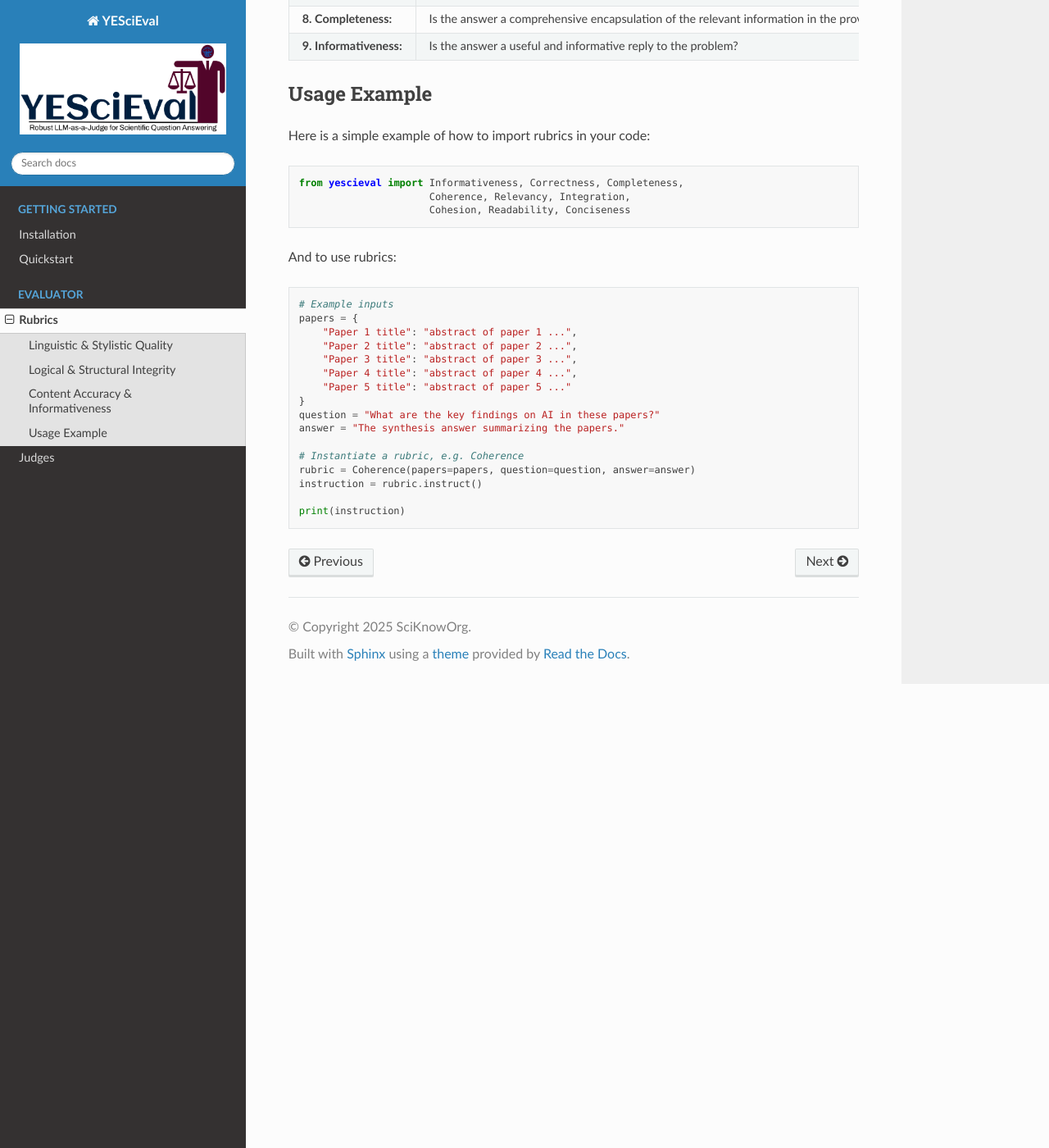
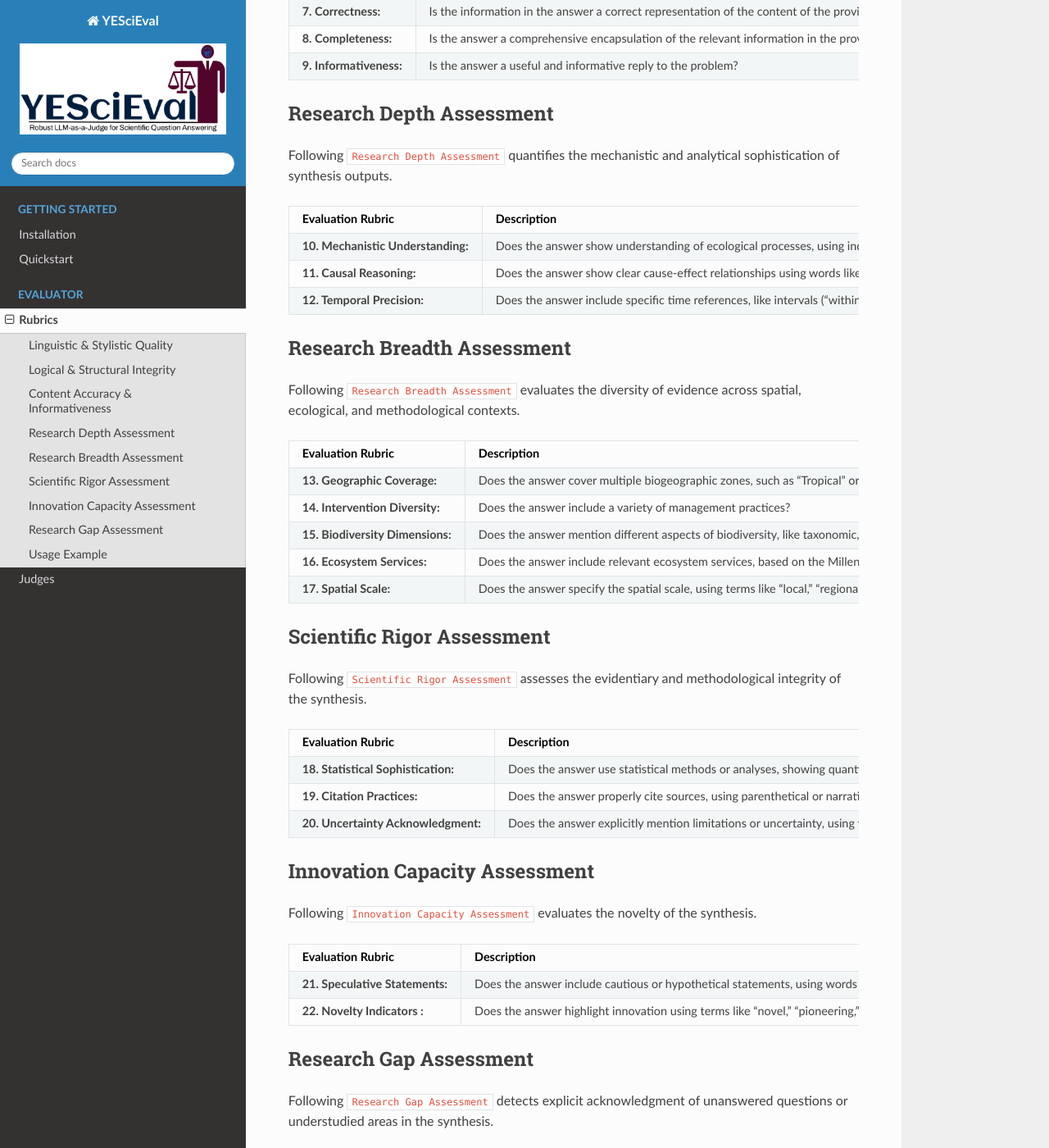
Before and after one commit to sciknoworg/YESciEval, a Sphinx documentation site: the page built from docs/source/rubrics.rst, in a window 1280 px wide and 1400 px high, scrolled down 968 px. Shown: the whole window at 82% size. Built offline with Sphinx 7.4.7 and the Read the Docs theme 3.1.0, drawn with Linux system fonts in a browser that asks for light colours; pages that are not in the unit, such as notebooks, are missing from menus; some of the changed text lies outside the part shown.

Commit message:
📝 Added Prompt for the Dimension: Breadth, Updated documentation with the addition of new rubrics.

```diff
--- a/docs/source/rubrics.rst
+++ b/docs/source/rubrics.rst
@@ -59,6 +59,99 @@
    * - **9. Informativeness:**
      - Is the answer a useful and informative reply to the problem?
 
+Research Depth Assessment
+---------------------------------
+
+Following ``Research Depth Assessment`` quantifies the mechanistic and analytical sophistication of synthesis outputs.
+
+
+.. list-table::
+   :header-rows: 1
+   :widths: 20 80
+
+   * - Evaluation Rubric
+     - Description
+   * - **10. Mechanistic Understanding:**
+     - Does the answer show understanding of ecological processes, using indicators like “feedback,” “nutrient cycling,” or “trophic cascade”?
+   * - **11. Causal Reasoning:**
+     - Does the answer show clear cause-effect relationships using words like “because,” “results in,” or “drives”?
+   * - **12. Temporal Precision:**
+     - Does the answer include specific time references, like intervals (“within 6 months”) or dates (“1990–2020”)?
+
+Research Breadth Assessment
+---------------------------------
+
+Following ``Research Breadth Assessment`` evaluates the diversity of evidence across spatial, ecological, and methodological contexts.
+
+
+.. list-table::
+   :header-rows: 1
+   :widths: 20 80
+
+   * - Evaluation Rubric
+     - Description
+   * - **13. Geographic Coverage:**
+     - Does the answer cover multiple biogeographic zones, such as “Tropical” or “Boreal”?
+   * - **14. Intervention Diversity:**
+     - Does the answer include a variety of management practices?
+   * - **15. Biodiversity Dimensions:**
+     - Does the answer mention different aspects of biodiversity, like taxonomic, functional, phylogenetic, or spatial diversity?
+   * - **16. Ecosystem Services:**
+     - Does the answer include relevant ecosystem services, based on the Millennium Ecosystem Assessment vocabulary?
+   * - **17. Spatial Scale:**
+     - Does the answer specify the spatial scale, using terms like “local,” “regional,” or “continental” and area measures?
+
+Scientific Rigor Assessment
+---------------------------------
+
+Following ``Scientific Rigor Assessment`` assesses the evidentiary and methodological integrity of the synthesis.
+
+
+.. list-table::
+   :header-rows: 1
+   :widths: 20 80
+
+   * - Evaluation Rubric
+     - Description
+   * - **18. Statistical Sophistication:**
+     - Does the answer use statistical methods or analyses, showing quantitative rigor and depth?
+   * - **19. Citation Practices:**
+     - Does the answer properly cite sources, using parenthetical or narrative citations (e.g., “(Smith et al., 2021)”)?
+   * - **20. Uncertainty Acknowledgment:**
+     - Does the answer explicitly mention limitations or uncertainty, using terms like “unknown,” “limited evidence,” or “unclear”?
+
+Innovation Capacity Assessment
+---------------------------------
+
+Following ``Innovation Capacity Assessment`` evaluates the novelty of the synthesis.
+
+
+.. list-table::
+   :header-rows: 1
+   :widths: 20 80
+
+   * - Evaluation Rubric
+     - Description
+   * - **21. Speculative Statements:**
+     - Does the answer include cautious or hypothetical statements, using words like “might,” “could,” or “hypothetical”?
+   * - **22. Novelty Indicators :**
+     - Does the answer highlight innovation using terms like “novel,” “pioneering,” or “emerging”?
+
+
+Research Gap Assessment
+---------------------------------
+
+Following ``Research Gap Assessment`` detects explicit acknowledgment of unanswered questions or understudied areas in the synthesis.
+
+
+.. list-table::
+   :header-rows: 1
+   :widths: 20 80
+
+   * - Evaluation Rubric
+     - Description
+   * - **23. Gap Identification:**
+     - Does the answer point out unanswered questions or understudied areas, using terms like “research gap” or “understudied”?
 
 
 Usage Example
--- a/yescieval/__init__.py
+++ b/yescieval/__init__.py
@@ -4,6 +4,9 @@
 from .base import Rubric, Parser
 from .rubric import (Informativeness, Correctness, Completeness, Coherence, Relevancy,
                     Integration, Cohesion, Readability, Conciseness, GeographicCoverage,
-                    InterventionDiversity, BiodiversityDimensions, EcosystemServices, SpatialScale, MechanisticUnderstanding, CausalReasoning, TemporalPrecision, GapIdentification, StatisticalSophistication, CitationPractices, UncertaintyAcknowledgment, SpeculativeStatements, NoveltyIndicators)
+                    InterventionDiversity, BiodiversityDimensions, EcosystemServices, SpatialScale,
+                    MechanisticUnderstanding, CausalReasoning, TemporalPrecision, GapIdentification,
+                    StatisticalSophistication, CitationPractices, UncertaintyAcknowledgment,
+                    SpeculativeStatements, NoveltyIndicators)
 from .judge import AutoJudge, AskAutoJudge, BioASQAutoJudge, CustomAutoJudge
 from .parser import GPTParser
```
Also changed, not shown: other parts of docs/source/rubrics.rst (+7 -4 lines), 1 other file.
